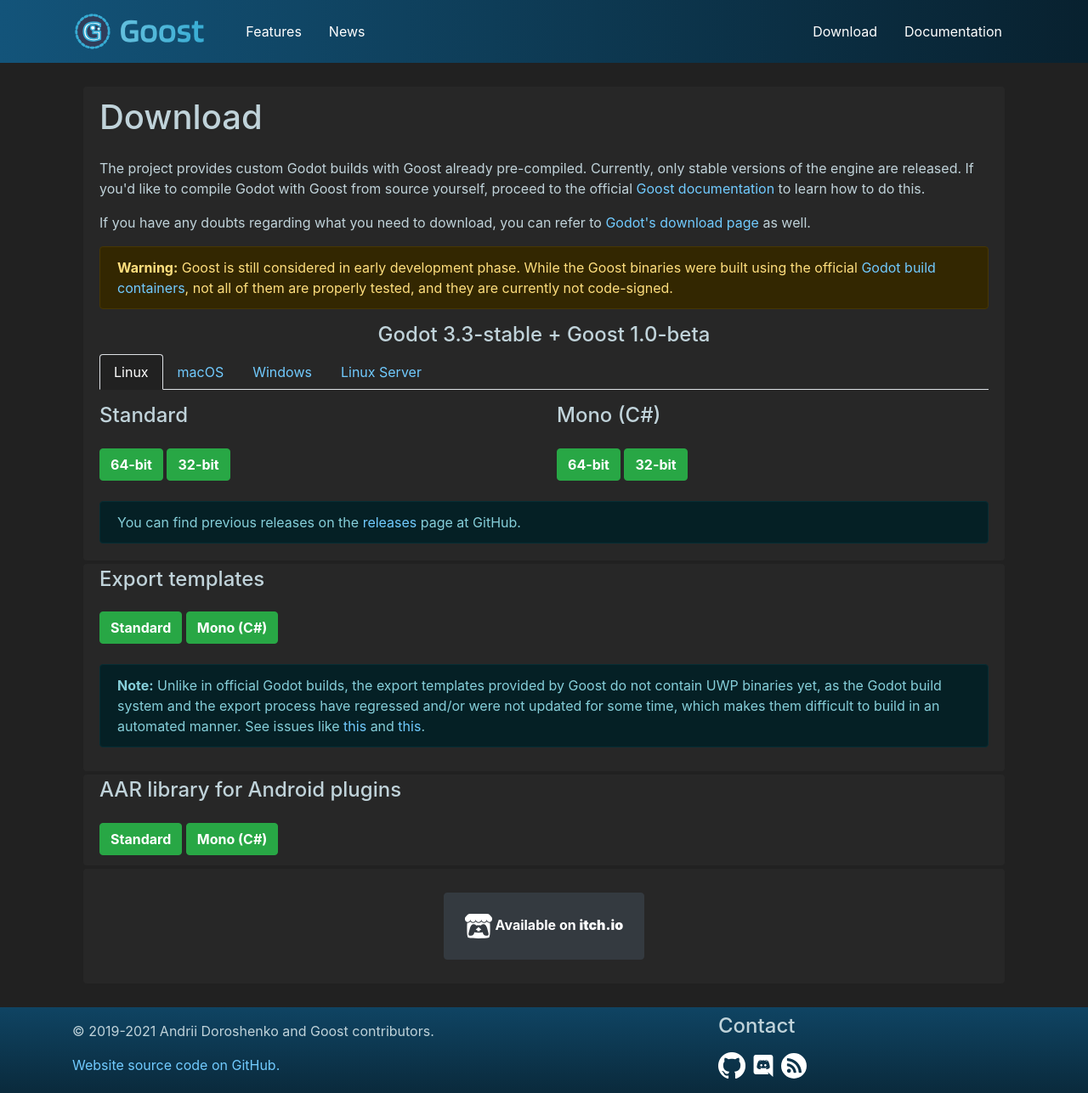
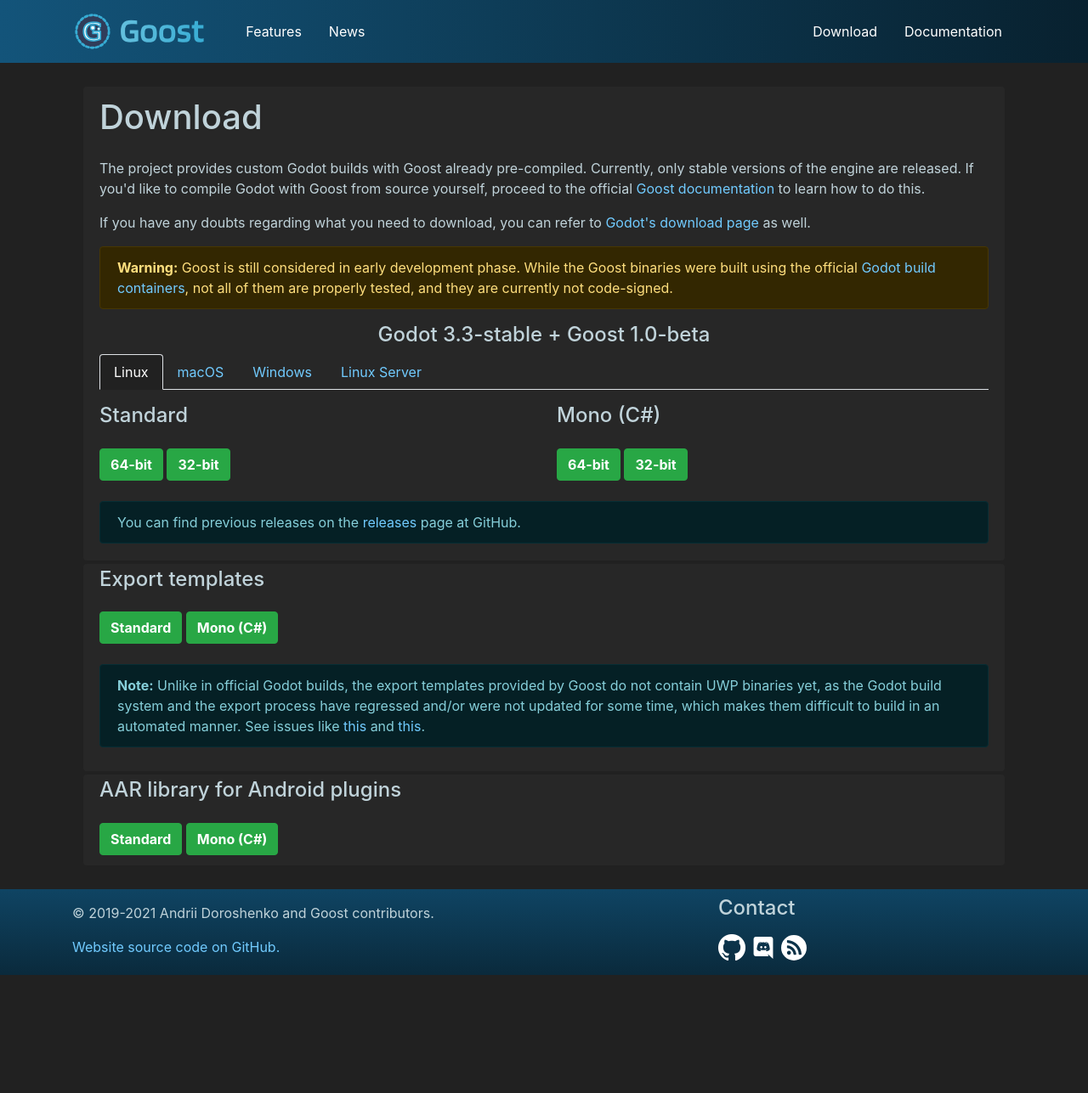
Before and after one commit to goostengine/goostengine.github.io, a Jekyll site: the page built from download.html, in a window 1280 px wide. Shown: the whole page at 85% size. Built offline with Jekyll 4.4.1, drawn with Linux system fonts in a browser that asks for light colours; after the commit the page ends 1148 px from its top, so only the background shows below that.

Commit message:
Remove itch.io button
Not for now, maybe later when the project becomes popular enough...

```diff
--- a/download.html
+++ b/download.html
@@ -70,11 +70,3 @@
     <a class="btn btn-success font-weight-bold" href="#" role="button">Mono (C#)</a>
   </div>
 </div>
-
-<div class="row panel">
-  <div class="col d-flex justify-content-center p-4">
-    <a class="btn btn-dark font-weight-bold p-4" href="#" role="button">
-      <img src="/assets/img/contacts/itch.svg" width=32 /> Available on <b>itch.io</b>
-    </a>
-  </div>
-</div>
```
